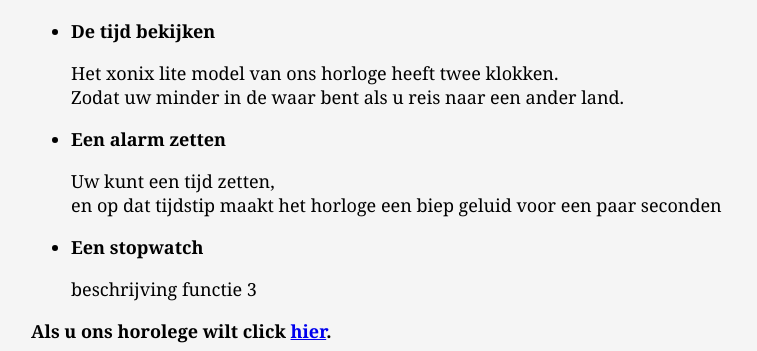
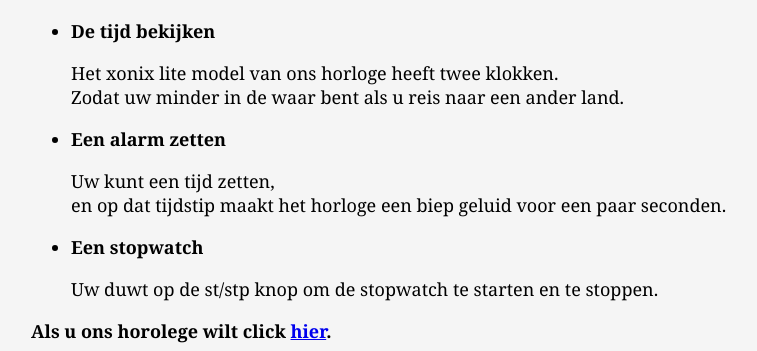
Before and after one commit to Rafaelorr/merk_website_template, a Flask app: page / in a window 1280 px wide. Shown: the part 798-1149 px from the top of the page, without its empty margins (277-1034 px from the left). Run offline with Flask 3, Linux system fonts and the light colour scheme.

Commit message:
voeg beschrijving toe voor de stopwatch functie in home.html

```diff
--- a/templates/home.html
+++ b/templates/home.html
@@ -23,11 +23,11 @@
             <li>
                 <header><b>Een alarm zetten</b></header>
                 <p>Uw kunt een tijd zetten, <br>
-                   en op dat tijdstip maakt het horloge een biep geluid voor een paar seconden</p>
+                   en op dat tijdstip maakt het horloge een biep geluid voor een paar seconden.</p>
             </li>
             <li>
                 <header><b>Een stopwatch</b></header>
-                <p>beschrijving functie 3</p>
+                <p>Uw duwt op de st/stp knop om de stopwatch te starten en te stoppen.</p>
             </li>
         </ul>
         <b class="headers_buiten_ul">Als u ons horolege wilt click <a href="{{bestel_link}}">hier</a>.</b>
```
